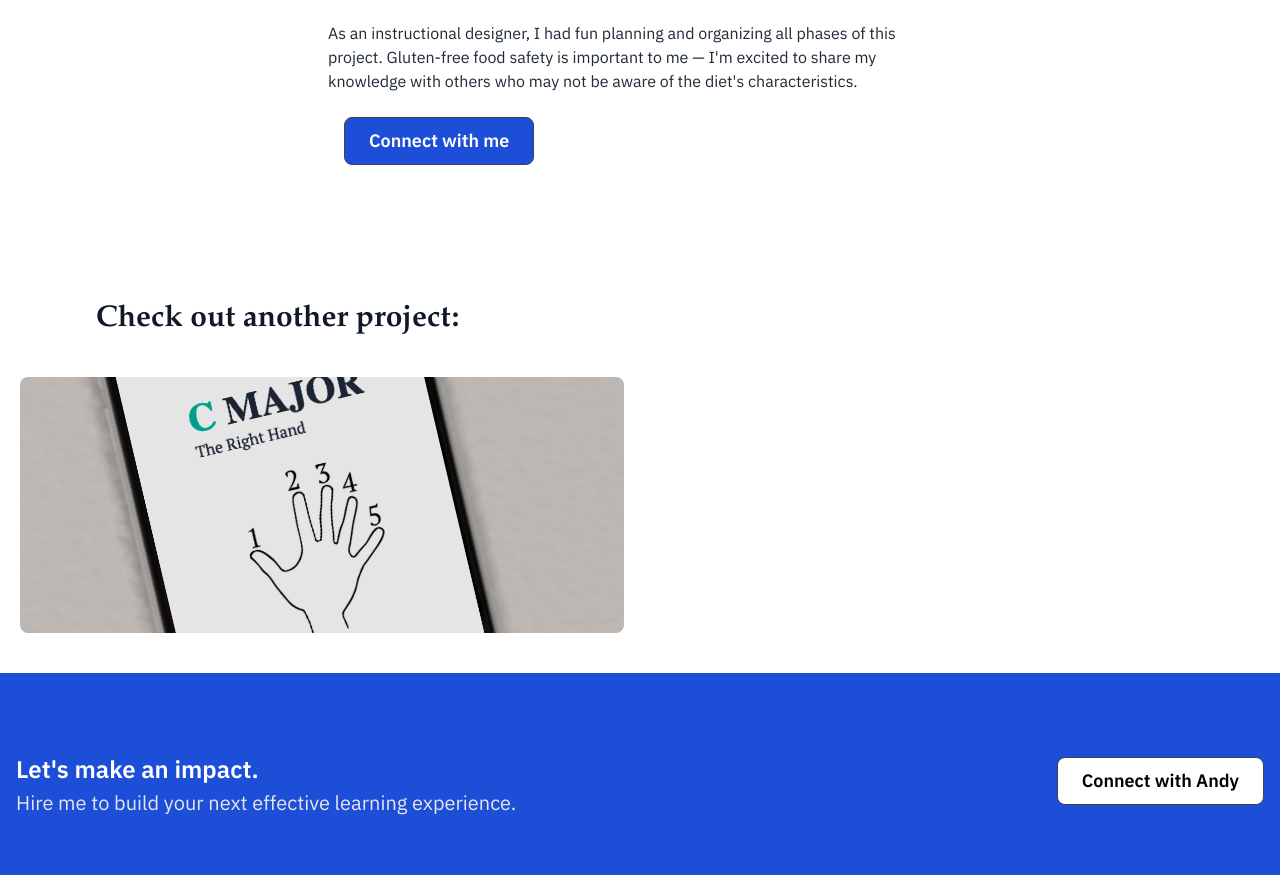
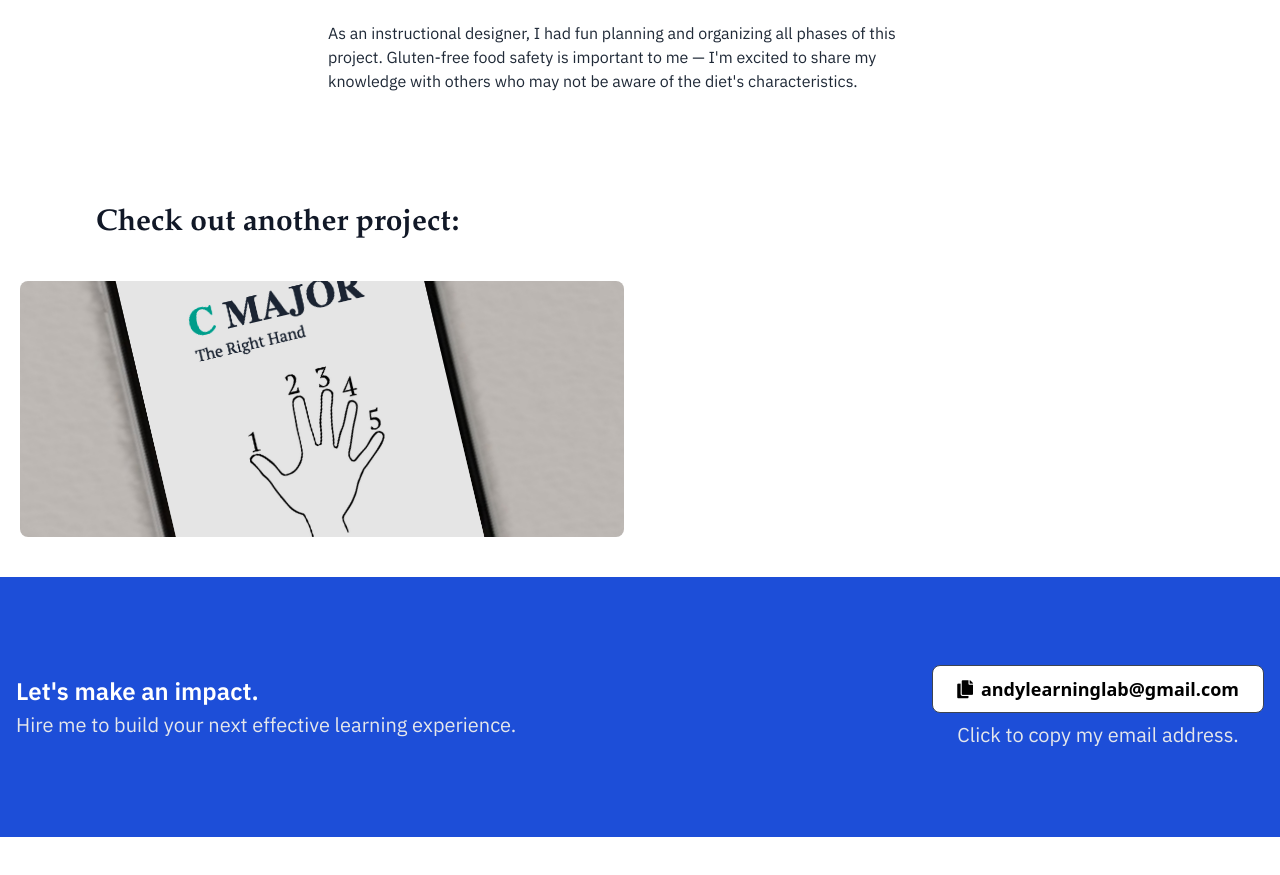
Before and after one commit to andymartin-work/andymartin-work, a plain HTML site: page gf-food.html in a window 1280 px wide. Shown: the part 6815-7690 px from the top of the page. After the commit the page ends 7652 px from the top, so only its background shows below. Drawn offline with nearby package versions, Linux system fonts and the light colour scheme; a web font is replaced by a local one.

Commit message:
fix contact button
fix contact button, add fontawesome icon and copy function

```diff
--- a/gf-food.html
+++ b/gf-food.html
@@ -10,6 +10,7 @@
     rel="stylesheet"
     href="https://cdnjs.cloudflare.com/ajax/libs/animate.css/4.1.1/animate.min.css"
   />
+  <link rel="stylesheet" href="https://use.fontawesome.com/releases/v5.12.1/css/all.css" crossorigin="anonymous">
   <link href="http://fonts.cdnfonts.com/css/palatino" rel="stylesheet">
   <style>
     @import url('https://fonts.googleapis.com/css2?family=IBM+Plex+Sans:ital,wght@0,100;0,200;0,300;0,400;0,500;0,600;0,700;1,100;1,200;1,300;1,400;1,500;1,600;1,700&display=swap');
@@ -243,7 +244,6 @@ transition: top 0.3s; /* Transition effect when sliding down (and up) */
 
                 <p class="my-6">As an instructional designer, I had fun planning and organizing all phases of this project. Gluten-free food safety is important to me — I'm excited to share my knowledge with others who may not be aware of the diet's characteristics.</p>
 
-                <button class="mb-6 btn text-white bg-blue-700 ml-4 inline-flex py-2 px-6 hover:bg-blue-700 text-lg normal-case transition ease-in-out delay-150 hover:scale-110 mytext"><a href="/gf-p/story.html" target="_blank" rel="noopener"> Connect with me</a></button>
                 </div>
 
 
@@ -285,13 +285,26 @@ transition: top 0.3s; /* Transition effect when sliding down (and up) */
         <h2 class="mb-1 text-xl font-semibold text-left sm:text-2xl sm:text-center lg:text-left mytext">Let's make an impact.</h2>
         <p class="mb-6 text-lg font-normal text-left text-gray-200 sm:text-xl lg:mb-0 sm:text-center lg:text-left mytext">Hire me to build your next effective learning experience.</p>
       </div>
-      <div class="flex flex-col mb-2 space-x-0 space-y-2 sm:flex-row sm:space-x-2 sm:space-y-0">
-        <button class="btn bg-white text-black hover:bg-gray-900 hover:text-white inline-flex py-2 px-6 text-lg mytext normal-case transition ease-in-out delay-150 hover:scale-110">Connect with Andy</button>
+      <div class="flex flex-col mb-2 space-x-6 sm:space-x-6 sm:space-y-2">
+
+        <div><p id="copied"></p></div>
+        <button onclick="copyText()"class="btn bg-white text-black hover:bg-gray-900 hover:text-white inline-flex py-2 px-6 text-lg normal-case transition ease-in-out delay-150 hover:scale-110"><i class="fas fa-copy mr-2"></i>andylearninglab@gmail.com</button>
+        <p class="mb-6 text-lg font-normal text-center text-gray-200 sm:text-xl lg:mb-0 mytext">Click to copy my email address.</p>
       </div>
     </div>
   </section>
 
 
 <script src="index.js"></script>
+<script>
+  function copyText() {
+
+       /* Copy text into clipboard */
+       navigator.clipboard.writeText
+           ("andylearninglab@gmail.com");
+
+           document.getElementById("copied").innerHTML = "Copied!";
+  }
+ </script>
 </body>
 </html>
```
Also changed, not shown: about.html (+15 -5 lines), index.html (+17 -2 lines), scales-project.html (+16 -3 lines), css/main.css, img/M.png (added), 1 other file.
